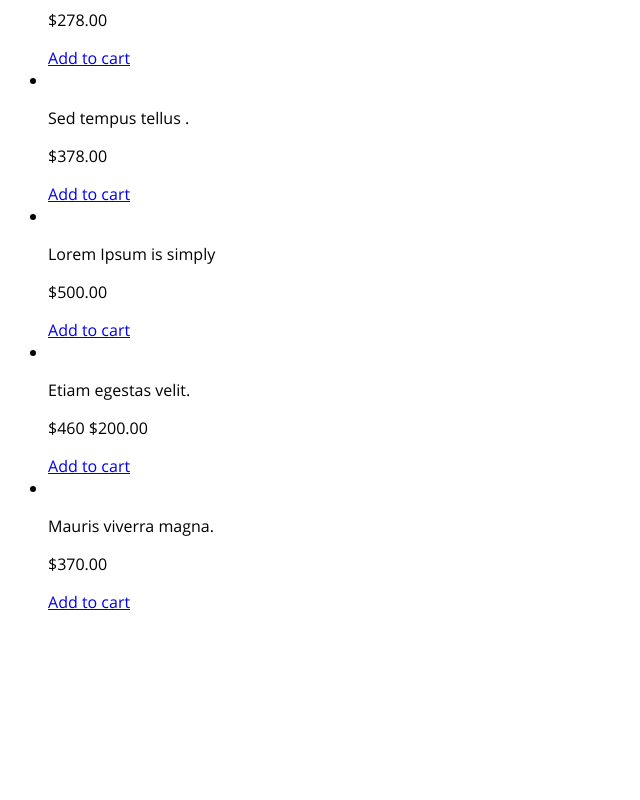
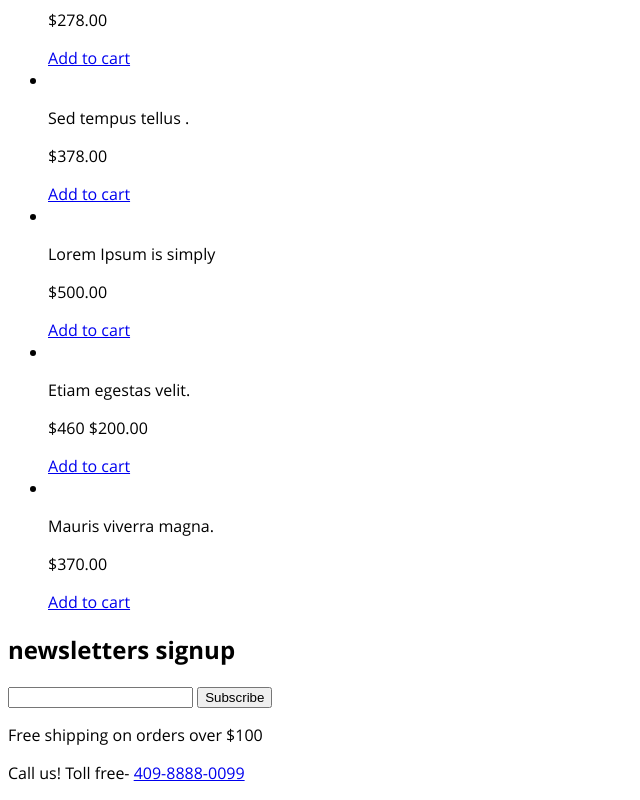
Before and after one commit to ADudin/sunglasses-catalog, a website: page source/index.html in a window 1280 px wide. Shown: the part 1301-2101 px from the top of the page, without its empty margins (0-640 px from the left). Before the commit the page ends 1930 px from the top, so only its background shows below. Drawn offline with Linux system fonts and the light colour scheme.

Commit message:
Сделал базовую разметку для формы подписки. Начал базовую разметку футера

```diff
--- a/source/index.html
+++ b/source/index.html
@@ -167,8 +167,34 @@
 
       </section>
 
+      <section class="subscription">
+
+        <h2 class="subscription__title title">newsletters signup</h2>
+
+        <form class="subscription__form form" action="https://echo.htmlacademy.ru" method="POST">
+
+          <label class="form__description">
+            <input class="form__input" type="email" name="email" id="email" required>
+          </label>
+
+          <button class="form__submit" type="submit" aria-label="Send email">Subscribe</button>
+        </form>
+
+      </section>
+
     </main>
 
-    <footer></footer>
+    <footer>
+
+      <div class="shipping-promo">
+        <p class="shipping-promo__slogan">Free shipping on orders over $100</p>
+        <p class="shipping-promo__contact">
+          Call us! Toll free-
+          <a class="shipping-promo__phone" href="tel:409-8888-0099"> 409-8888-0099</a>
+        </p>
+      </div>
+
+    </footer>
+
   </body>
 </html>
```
